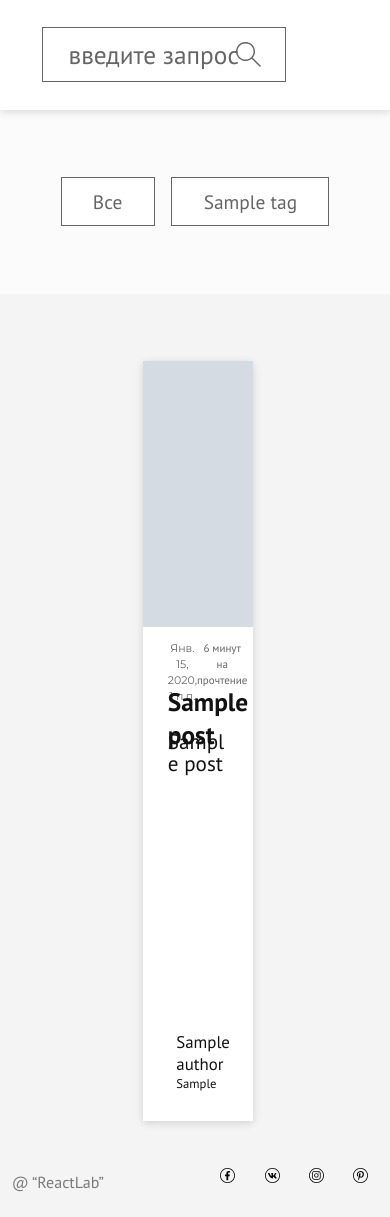
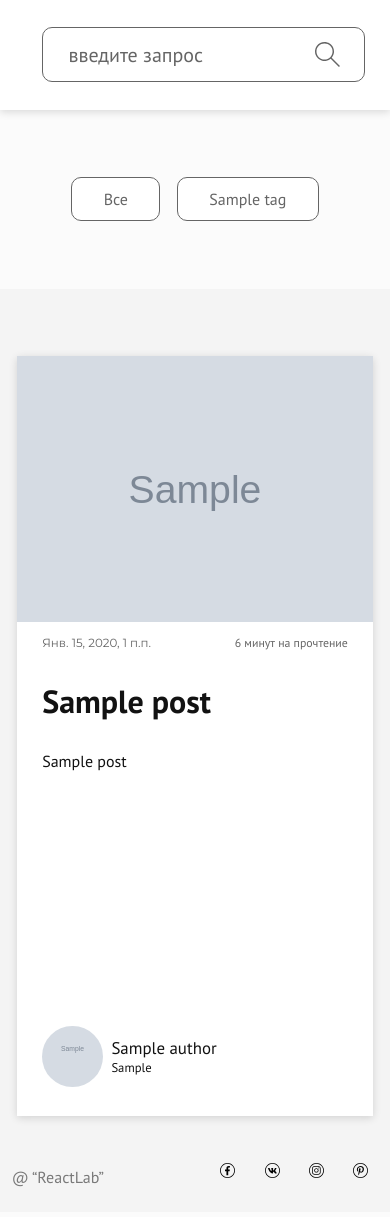
Before and after one commit to kstdbrv/reactLab, a Django app: page /blog/ in a window 390 px wide. Shown: the part 844-2061 px from the top of the page. After the commit the page ends 2031 px from the top, so only its background shows below. Run offline with Django 3.2, Linux system fonts and the light colour scheme; tables that the repository leaves empty hold one stand-in row (values such as "Sample post"); grey boxes marked "Sample" are stand-in pictures; some libraries are stand-ins or nearby versions.

Commit message:
blog mobile page

```diff
--- a/RUSALMA/main/templates/main/blog.html
+++ b/RUSALMA/main/templates/main/blog.html
@@ -39,7 +39,7 @@
                             {{ post.title }}
                         </a>
                         <div class="text">
-                            <span>{{ post.subtitle}}</span>
+                            <p>{{ post.subtitle}}</p>
                         </div>
                         <div class="pirson">
                             {% if post.author != None %}
--- a/RUSALMA/static/css/blog_style.css
+++ b/RUSALMA/static/css/blog_style.css
@@ -7,6 +7,7 @@
 
 body {
     background-color: #FBFBFB;
+    font-size: 16px;
 }
 
 a {
@@ -62,6 +63,7 @@ a {
 .category{
     background: #FBFBFB;
     margin: 5vh 2vh;
+    font-size: 1em;
 }
 .all>form{
     display: flex;
@@ -73,11 +75,13 @@ a {
 .btn-category{
     background: #FFFFFF;
     border: 1px solid #656565;
+    border-radius: 10px;
     box-sizing: border-box;
     outline:none;
     transition: 0.5s;
     vertical-align: middle;
     margin: 3vh 1vh;
+    font-size: 1rem;
 }
 
 .btn-category:hover{
@@ -101,7 +105,6 @@ a {
     font-family: PT Sans;
     font-style: normal;
     font-weight: normal;
-    font-size: 2.3vh;
     margin: 1.3vh 3.7vh;
     text-align: center;
     color: #656565;
@@ -111,6 +114,7 @@ a {
 
 .blog{
     background: #F4F4F4;
+    font-size: 2em;
 }
 .posts{
     display: flex;
@@ -148,13 +152,12 @@ a {
     display: flex;
     justify-content: space-between;
     height: 10%;
-
+    font-size: 0.37em;
 }
 .time{
     font-family: PT Sans;
     font-style: normal;
     font-weight: normal;
-    font-size: 1.3vh;
     line-height: 16px;
     /* identical to box height */
     text-align: center;
@@ -164,7 +167,6 @@ a {
     font-family: Montserrat;
     font-style: normal;
     font-weight: normal;
-    font-size: 1.3vh;
     line-height: 16px;
     /* identical to box height */
     text-align: center;
@@ -177,18 +179,18 @@ a {
     font-family: PT Sans;
     font-style: normal;
     font-weight: bold;
-    font-size: 3vh;
+    font-size: 1em;
     /* identical to box height */
     color: #121212;
     height: 10%;
 }
 
-.text > span{
+.text > p{
+    margin-top: 25px;
     font-family: PT Sans;
     font-style: normal;
     font-weight: normal;
-    font-size: 2.5vh;
-    line-height: 21px;
+    font-size: 0.5em;
     color: #121212;
     word-wrap: break-word;
 }
@@ -245,6 +247,7 @@ footer {
     background-color: #FFFFFF;
     box-shadow: 0px 2px 8px rgba(0, 0, 0, 0.14);
     display: flex;
+    font-size: 0.75em;
     align-items: center;
 }
 
@@ -257,15 +260,16 @@ footer {
 }
 
 .search>form>input {
-    width: 70%;
+    width: 97%;
     height: 50%;
     padding-left: 3vh;
     background: none;
     border: 0.1vh solid #656565;
+    border-radius: 10px;
+    font-size: 1.25rem;
     -webkit-box-shadow: inset 0 0 0 50px #fff;
     -webkit-text-fill-color: #656565;
     outline:none;
-    font-size: 3vh;
 }
 .search>form>button {
     position: relative;
@@ -291,10 +295,17 @@ footer {
     font-style: bold;
 }
 
-@media screen and (max-width: 975px){
+@media (max-width: 975px){
     .posts{
         display: flex;
         justify-content: center;
 
     }
 }
+
+@media (max-width: 480px) {
+    .post {
+        width: 100%;
+        margin-left: 0;
+    }
+}
--- a/RUSALMA/static/css/smm_style.css
+++ b/RUSALMA/static/css/smm_style.css
@@ -441,10 +441,6 @@ ul, li {
   .card > span {
     font-size: 6vh;
   }
-
-  .stages_work > h2 {
-  }
-
 }
 
 @media (max-width: 490px) {
```
